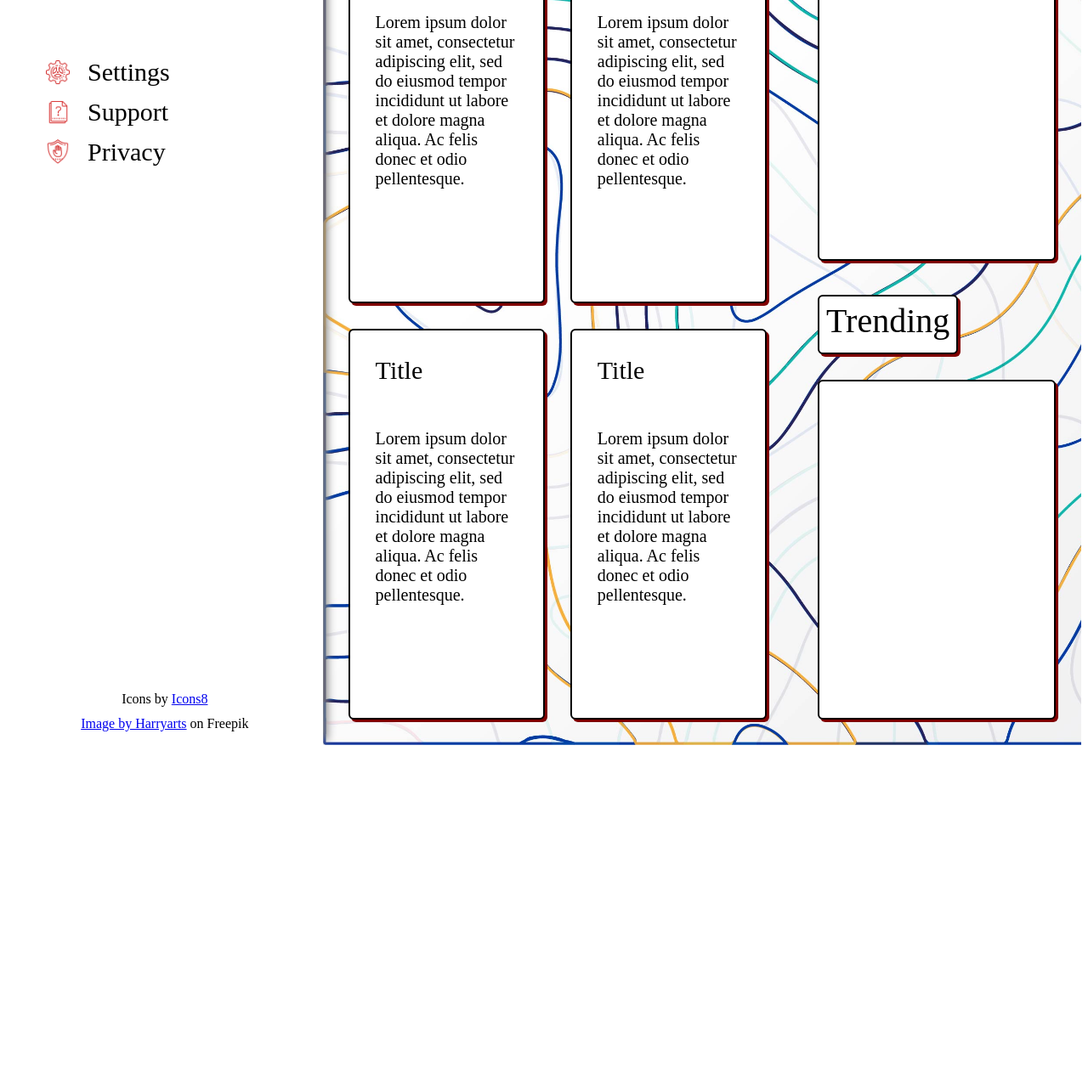
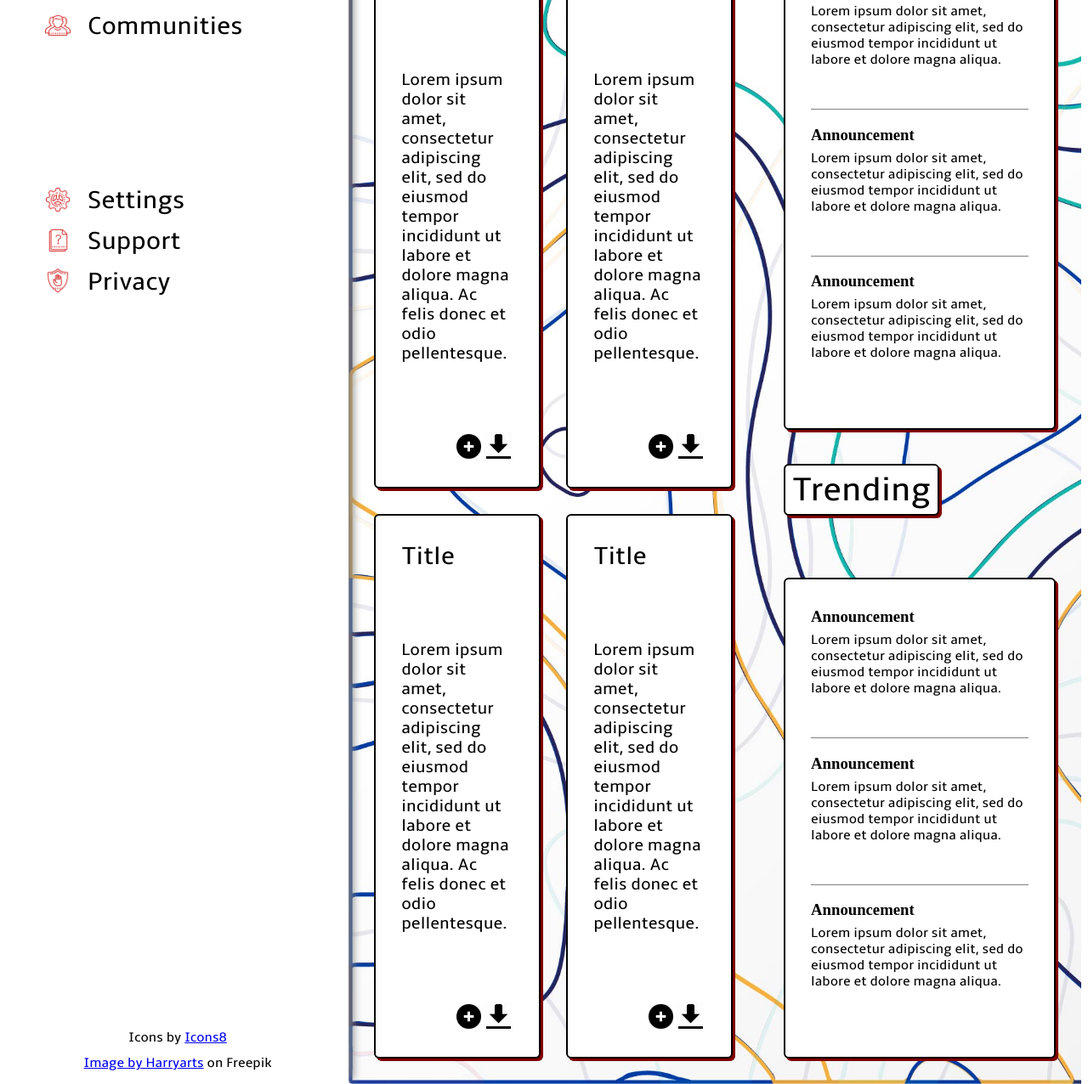
Before and after one commit to MikeFDow/dashboard, a plain HTML site: page index.html in a window 1280 px wide. Shown: the part 492-1768 px from the top of the page at 85% size. Before the commit the page ends 1369 px from the top, so only its background shows below. Drawn offline with Linux system fonts and the light colour scheme.

Commit message:
add content and styling to side main divs, add custom font, add icons to main cards

```diff
--- a/index.html
+++ b/index.html
@@ -33,33 +33,67 @@
                     <div class="card">
                         <p class="card-title">Title</p>
                         <p class="card-info">Lorem ipsum dolor sit amet, consectetur adipiscing elit, sed do eiusmod tempor incididunt ut labore et dolore magna aliqua. Ac felis donec et odio pellentesque.</p>
-                        <div class="card-bottom"></div>
+                        <div class="card-bottom">
+                            <img class="add-icon" src="cardadd.png" alt="">
+                            <img class="download-icon" src="carddownload.gif" alt="">
+                        </div>
                     </div>
                     <div class="card">
                         <p class="card-title">Title</p>
                         <p class="card-info">Lorem ipsum dolor sit amet, consectetur adipiscing elit, sed do eiusmod tempor incididunt ut labore et dolore magna aliqua. Ac felis donec et odio pellentesque.</p>
-                        <div class="card-bottom"></div>
+                        <div class="card-bottom">
+                            <img class="add-icon" src="cardadd.png" alt="">
+                            <img class="download-icon" src="carddownload.gif" alt="">
+                        </div>
                     </div>
                     <div class="card">
                         <p class="card-title">Title</p>
                         <p class="card-info">Lorem ipsum dolor sit amet, consectetur adipiscing elit, sed do eiusmod tempor incididunt ut labore et dolore magna aliqua. Ac felis donec et odio pellentesque.</p>
-                        <div class="card-bottom"></div>
+                        <div class="card-bottom">
+                            <img class="add-icon" src="cardadd.png" alt="">
+                            <img class="download-icon" src="carddownload.gif" alt="">
+                        </div>
                     </div>
                     <div class="card">
                         <p class="card-title">Title</p>
                         <p class="card-info">Lorem ipsum dolor sit amet, consectetur adipiscing elit, sed do eiusmod tempor incididunt ut labore et dolore magna aliqua. Ac felis donec et odio pellentesque.</p>
-                        <div class="card-bottom"></div>
+                        <div class="card-bottom">
+                            <img class="add-icon" src="cardadd.png" alt="">
+                            <img class="download-icon" src="carddownload.gif" alt="">
+                        </div>
                     </div>
                 </div>
             </div>
             <div class="side-main">
                 <p>Announcements</p>
                 <div class="side-card">
-
+                    <div class="side-div">
+                        <h3>Announcement</h3>
+                        <p>Lorem ipsum dolor sit amet, consectetur adipiscing elit, sed do eiusmod tempor incididunt ut labore et dolore magna aliqua.</p>
+                    </div>
+                    <div class="side-div">
+                        <h3>Announcement</h3>
+                        <p>Lorem ipsum dolor sit amet, consectetur adipiscing elit, sed do eiusmod tempor incididunt ut labore et dolore magna aliqua.</p>
+                    </div>
+                    <div>
+                        <h3>Announcement</h3>
+                        <p>Lorem ipsum dolor sit amet, consectetur adipiscing elit, sed do eiusmod tempor incididunt ut labore et dolore magna aliqua.</p>
+                    </div>
                 </div>
                 <p>Trending</p>
                 <div class="side-card">
-
+                    <div class="side-div">
+                        <h3>Announcement</h3>
+                        <p>Lorem ipsum dolor sit amet, consectetur adipiscing elit, sed do eiusmod tempor incididunt ut labore et dolore magna aliqua.</p>
+                    </div>
+                    <div class="side-div">
+                        <h3>Announcement</h3>
+                        <p>Lorem ipsum dolor sit amet, consectetur adipiscing elit, sed do eiusmod tempor incididunt ut labore et dolore magna aliqua.</p>
+                    </div>
+                    <div>
+                        <h3>Announcement</h3>
+                        <p>Lorem ipsum dolor sit amet, consectetur adipiscing elit, sed do eiusmod tempor incididunt ut labore et dolore magna aliqua.</p>
+                    </div>
                 </div>
             </div>
         </div>
--- a/stylesheet.css
+++ b/stylesheet.css
@@ -2,6 +2,11 @@
     border: 2px solid turquoise;
 }
 */
+
+@font-face {
+    font-family: customFont;
+    src: url("Amble-Regular.ttf");
+}
 .container {
     height: 1000px;
     display: grid;
@@ -126,6 +131,7 @@
     top: 40px;
     margin-top: 0px;
     background-color: white;
+    height: max-content;
     width: max-content;
     border: 2px solid black;
     padding: 5px;
@@ -162,6 +168,27 @@
 .card-info {
     font-size: 20px;
 }
+
+.card-bottom {
+    display: grid;
+    grid-template-columns: 4fr 1fr 1fr;
+}
+
+.add-icon {
+    grid-column: 2 / 3;
+    width: 35px;
+    height: auto;
+    margin: auto;
+    margin-bottom: 0px;
+}
+
+.download-icon {
+    grid-column: 3 / 4;
+    width: 35px;
+    height: auto;
+    margin: auto;
+    margin-bottom: 0px;
+}
 .side-main {
     display: grid;
     grid-template-rows: 1fr 5fr 1fr 5fr;
@@ -174,6 +201,18 @@
     border: 2px solid black;
     box-shadow: 3px 3px maroon;
     border-radius: 6px;
+    display: grid;
+    grid-template-rows: 1fr 1fr 1fr;
+    padding: 30px;
+    padding-top: 15px;
+}
+
+.side-div {
+    border-bottom: 1px solid grey;
+}
+
+h3 {
+    margin-bottom: -10px;
 }
 
 .side-main > p {
@@ -187,6 +226,7 @@
     border-radius: 6px;
     background-color: white;
     width: fit-content;
+    height: max-content;
     position: relative;
     top: 40px;
 }
@@ -268,3 +308,15 @@ img {
     font-weight: bold;
     padding-left: 50px;
 }
+
+p {
+    font-family: customFont;
+}
+
+li {
+    font-family: customFont;
+}
+
+button {
+    font-family: customFont;
+}
```
Also changed, not shown: Amble-Regular.ttf (added), cardadd.png (added), carddownload.gif (added).
